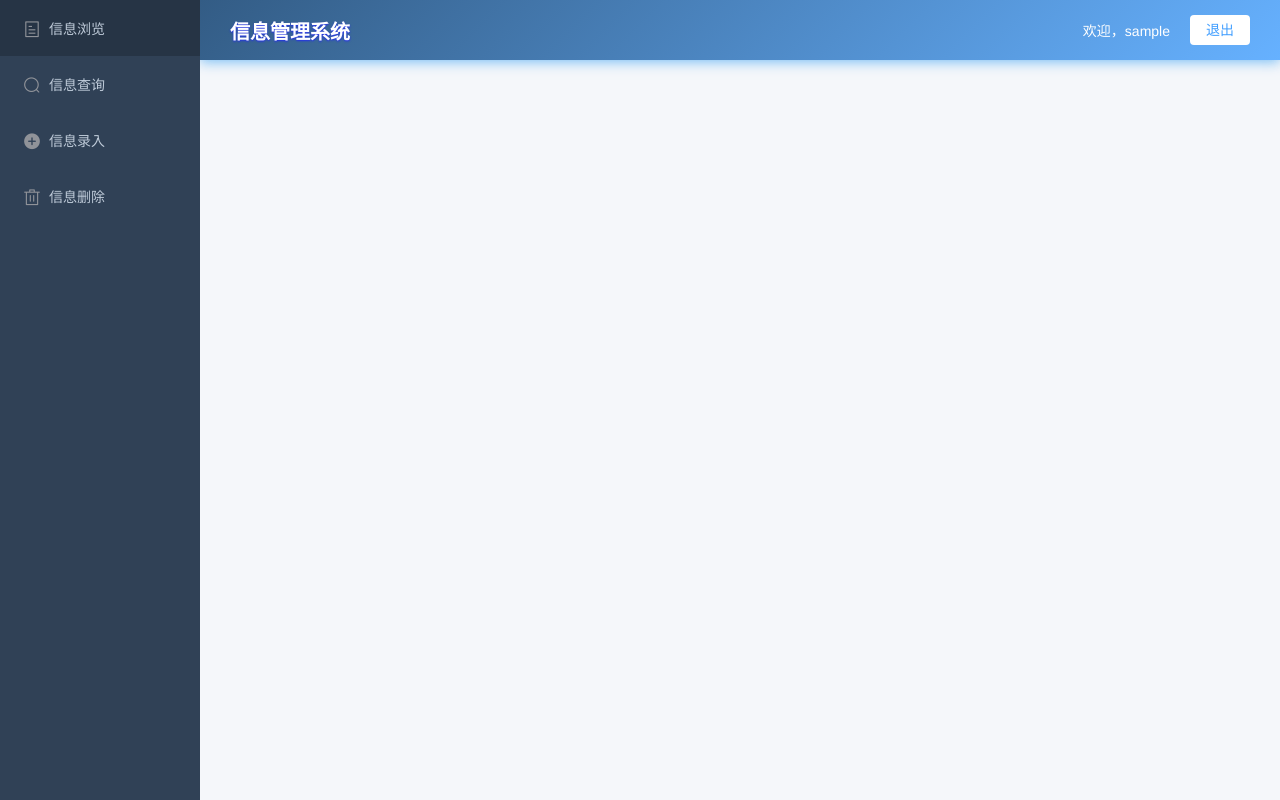
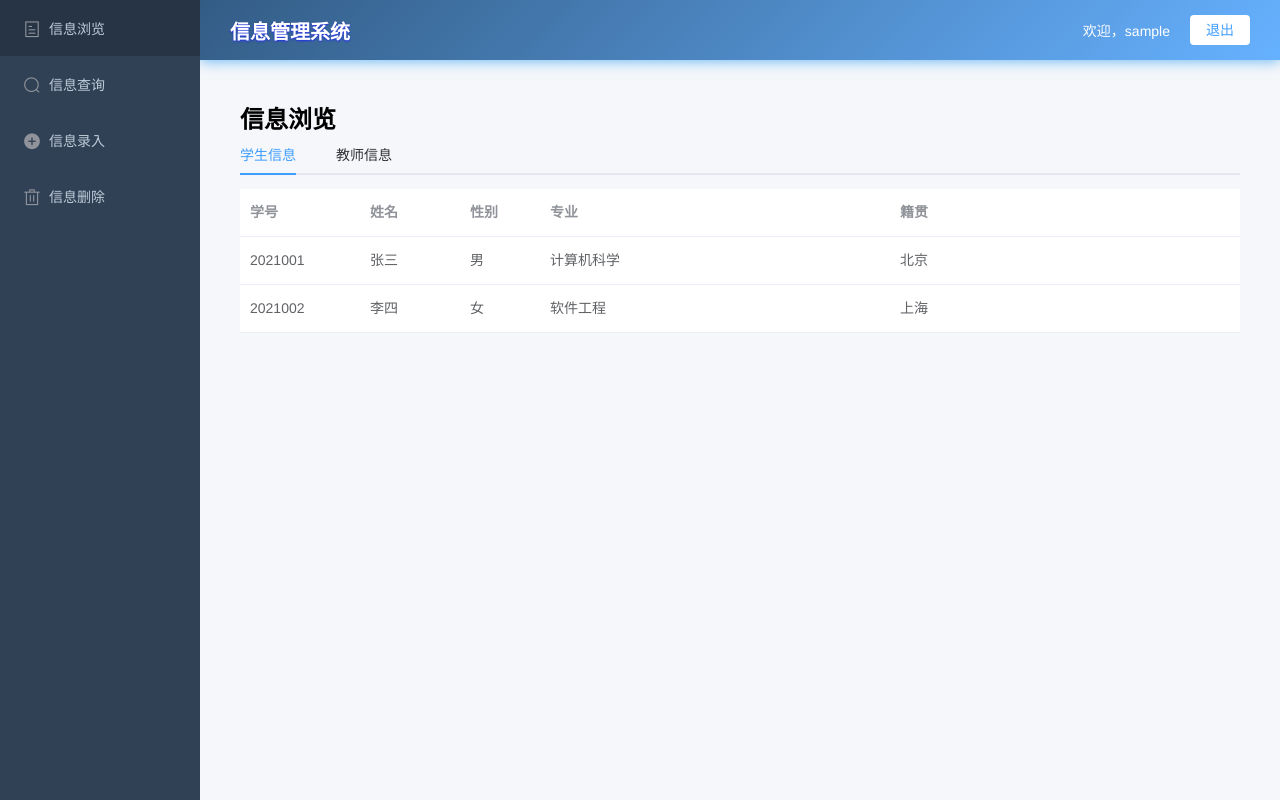
Before and after one commit to Yzenghui/information-management-system, a Vue app in the folder frontend/: page /browse in a window 1280 px wide. Built offline with nearby package versions, Linux system fonts and the light colour scheme; sample sign-in values are in the browser's storage.

Commit message:
feat: 完成信息浏览页面基础框架
- 实现学生/教师信息选项卡切换
- 添加表格展示和加载状态
- 使用Mock数据演示页面效果

```diff
--- a/frontend/src/views/Browse.vue
+++ b/frontend/src/views/Browse.vue
@@ -1,11 +1,93 @@
 <template>
-    <div>
+  <div class="browse-page">
+    <h2>信息浏览</h2>
 
-    </div>
+    <!-- 选项卡切换学生/教师 -->
+    <!-- activeTab 是当前选中选项卡的标识符，切换选项卡时，其值会自动改变
+    当 activeTab 变化时：Element UI 自动显示对应的 el-tab-pane -->
+    <!-- v-loading="loading" 是 Element UI 的特殊指令
+    当 loading = true 时，表格显示加载动画
+    当 loading = false 时，加载动画消失 -->
+    <el-tabs v-model="activeTab" @tab-click="handleTabClick">
+      <el-tab-pane label="学生信息" name="students">
+        <el-table :data="studentList" v-loading="loading">
+          <el-table-column prop="id" label="学号" width="120"></el-table-column>
+          <el-table-column prop="name" label="姓名" width="100"></el-table-column>
+          <el-table-column prop="gender" label="性别" width="80"></el-table-column>
+          <!-- 没指定宽度的列自动平分剩余空间 -->
+          <el-table-column prop="major" label="专业"></el-table-column>
+          <el-table-column prop="address" label="籍贯"></el-table-column>
+        </el-table>
+      </el-tab-pane>
+
+      <el-tab-pane label="教师信息" name="teachers">
+        <el-table :data="teacherList" v-loading="loading">
+          <el-table-column prop="id" label="工号" width="120"></el-table-column>
+          <el-table-column prop="name" label="姓名" width="100"></el-table-column>
+          <el-table-column prop="gender" label="性别" width="80"></el-table-column>
+          <el-table-column prop="subject" label="所授学科"></el-table-column>
+          <el-table-column prop="address" label="籍贯"></el-table-column>
+        </el-table>
+      </el-tab-pane>
+    </el-tabs>
+  </div>
 </template>
 
 <script>
 export default {
-    name: "BrowsePage"
+  name: "BrowsePage",
+  data() {
+    return {
+      activeTab: "students",
+      loading: false,
+      studentList: [
+        {
+          id: "2021001",
+          name: "张三",
+          gender: "男",
+          major: "计算机科学",
+          address: "北京"
+        },
+        {
+          id: "2021002",
+          name: "李四",
+          gender: "女",
+          major: "软件工程",
+          address: "上海"
+        }
+      ],
+      teacherList: [
+        {
+          id: "T1001",
+          name: "王老师",
+          gender: "男",
+          subject: "Java程序设计",
+          address: "南京"
+        }
+      ]
+    };
+  },
+  methods: {
+    handleTabClick() {
+      // 切换选项卡时可以重新加载数据
+      this.loadData();
+    },
+    loadData() {
+      this.loading = true;
+      // 模拟数据加载
+      setTimeout(() => {
+        this.loading = false;
+      }, 500);
+    }
+  },
+  mounted() {
+    this.loadData();
+  }
+};
+</script>
+
+<style scoped>
+.browse-page {
+  padding: 20px;
 }
-</script>
+</style>
```
